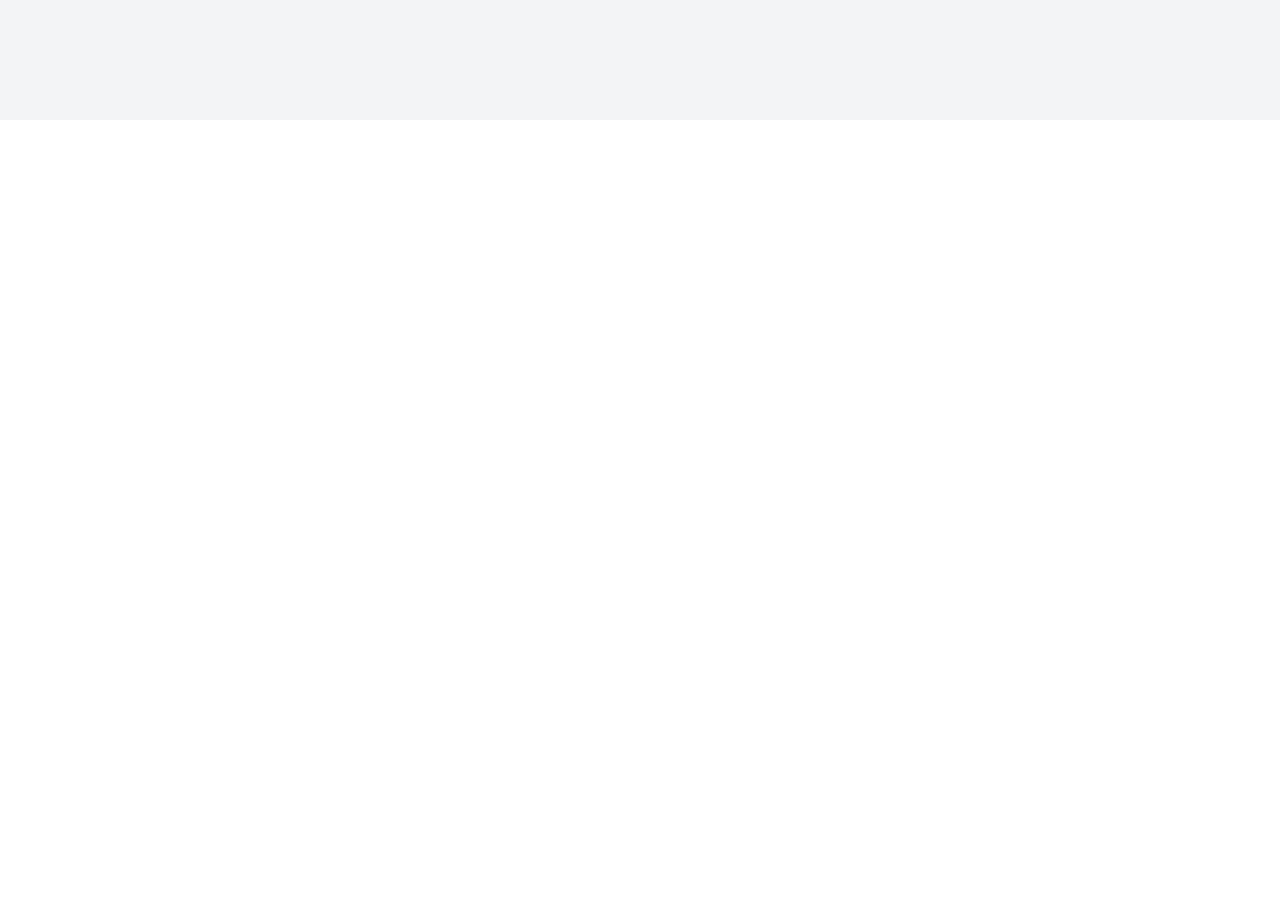
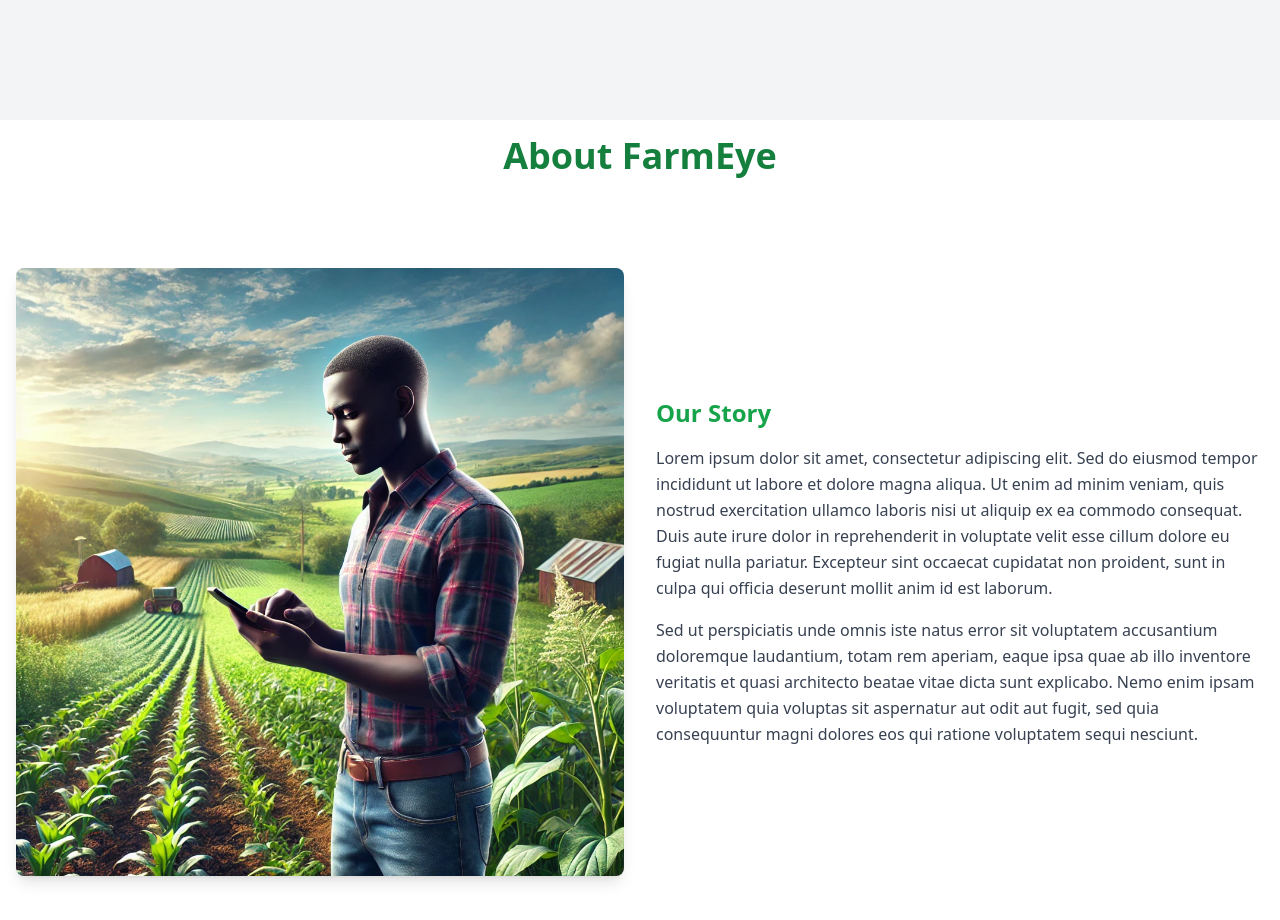
Before and after one commit to ezinneanne/farmeyeml, a Vue app in the folder frontend/vue-frontend/: page / in a window 1280 px wide. Shown: the part 1480-2400 px from the top of the page. Before the commit the page ends 1600 px from the top, so only its background shows below. Built offline with nearby package versions, Linux system fonts and the light colour scheme.

Commit message:
first commit

```diff
--- a/frontend/vue-frontend/src/components/about.vue
+++ b/frontend/vue-frontend/src/components/about.vue
@@ -0,0 +1,30 @@
+<template>
+    <header class="relative h-screen flex flex-col justify-between overflow-hidden">
+        <h1 class="text-4xl font-extrabold text-green-700 mb-8 text-center p-4">
+          About FarmEye
+        </h1>
+        <div class="flex flex-col md:flex-row items-center justify-center h-full">
+        <div class="md:w-1/2 p-4">
+          <img src="../assets/farmer.webp" alt="FarmEye Image" class="max-w-full h-auto rounded-lg shadow-lg">
+        </div>
+        <div class="md:w-1/2 p-4 text-center md:text-left">
+          <h2 class="text-2xl font-bold mb-4 text-green-600">Our Story</h2>
+          <p class="text-gray-700 leading-relaxed">
+            Lorem ipsum dolor sit amet, consectetur adipiscing elit. Sed do eiusmod tempor incididunt ut labore et dolore magna aliqua. Ut enim ad minim veniam, quis nostrud exercitation ullamco laboris nisi ut aliquip ex ea commodo consequat. Duis aute irure dolor in reprehenderit in voluptate velit esse cillum dolore eu fugiat nulla pariatur. Excepteur sint occaecat cupidatat non proident, sunt in culpa qui officia deserunt mollit anim id est laborum.
+          </p>
+          <p class="text-gray-700 leading-relaxed mt-4">
+            Sed ut perspiciatis unde omnis iste natus error sit voluptatem accusantium doloremque laudantium, totam rem aperiam, eaque ipsa quae ab illo inventore veritatis et quasi architecto beatae vitae dicta sunt explicabo. Nemo enim ipsam voluptatem quia voluptas sit aspernatur aut odit aut fugit, sed quia consequuntur magni dolores eos qui ratione voluptatem sequi nesciunt.
+          </p>
+        </div>
+       </div>
+    </header>
+</template>
+
+<script>
+ export default {
+    name: "About",
+  };
+</script>
+
+<style scoped>
+</style>
--- a/frontend/vue-frontend/src/views/HomeView.vue
+++ b/frontend/vue-frontend/src/views/HomeView.vue
@@ -1,11 +1,13 @@
 <script setup>
 import Header from '../components/Header.vue';
 import Features from '../components/Features.vue';
+import About from '../components/about.vue';
 </script>
 
 <template>
   <main>
     <Header />
     <Features />
+    <About />
   </main>
 </template>
```
